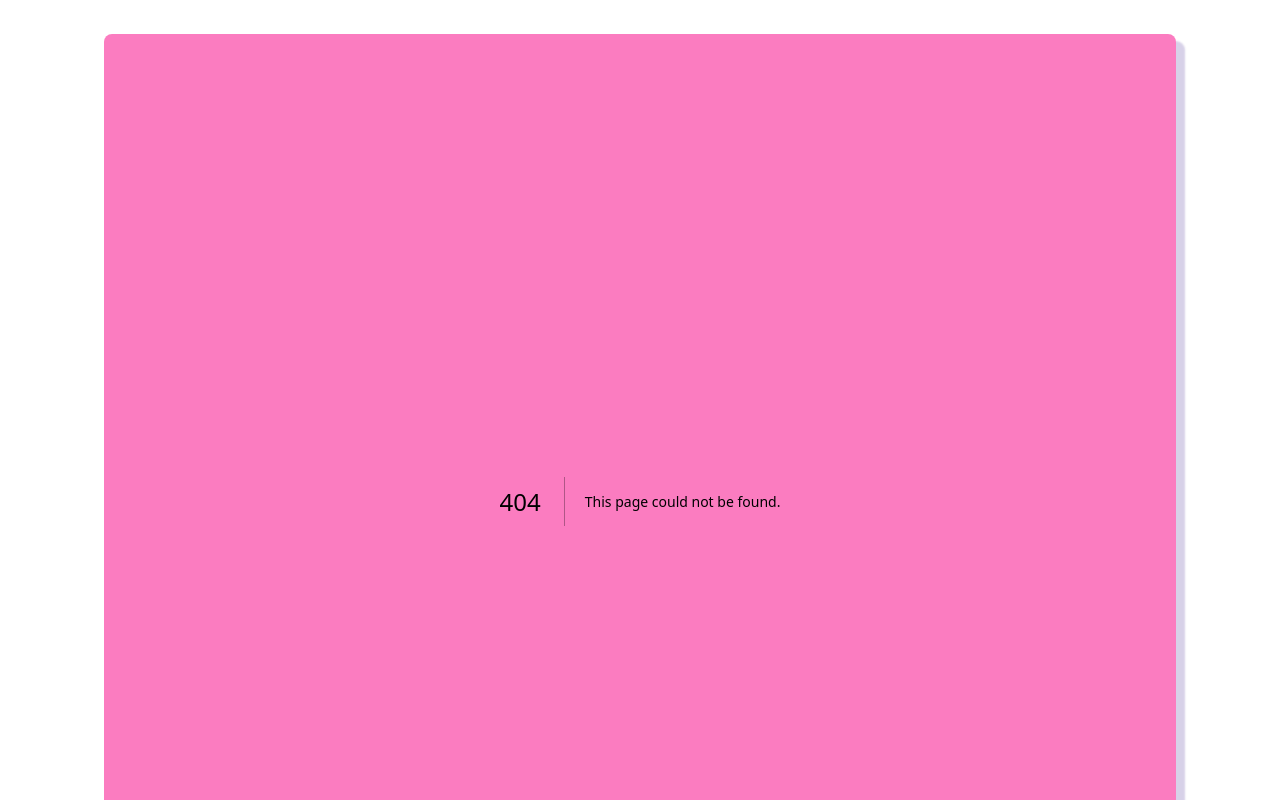
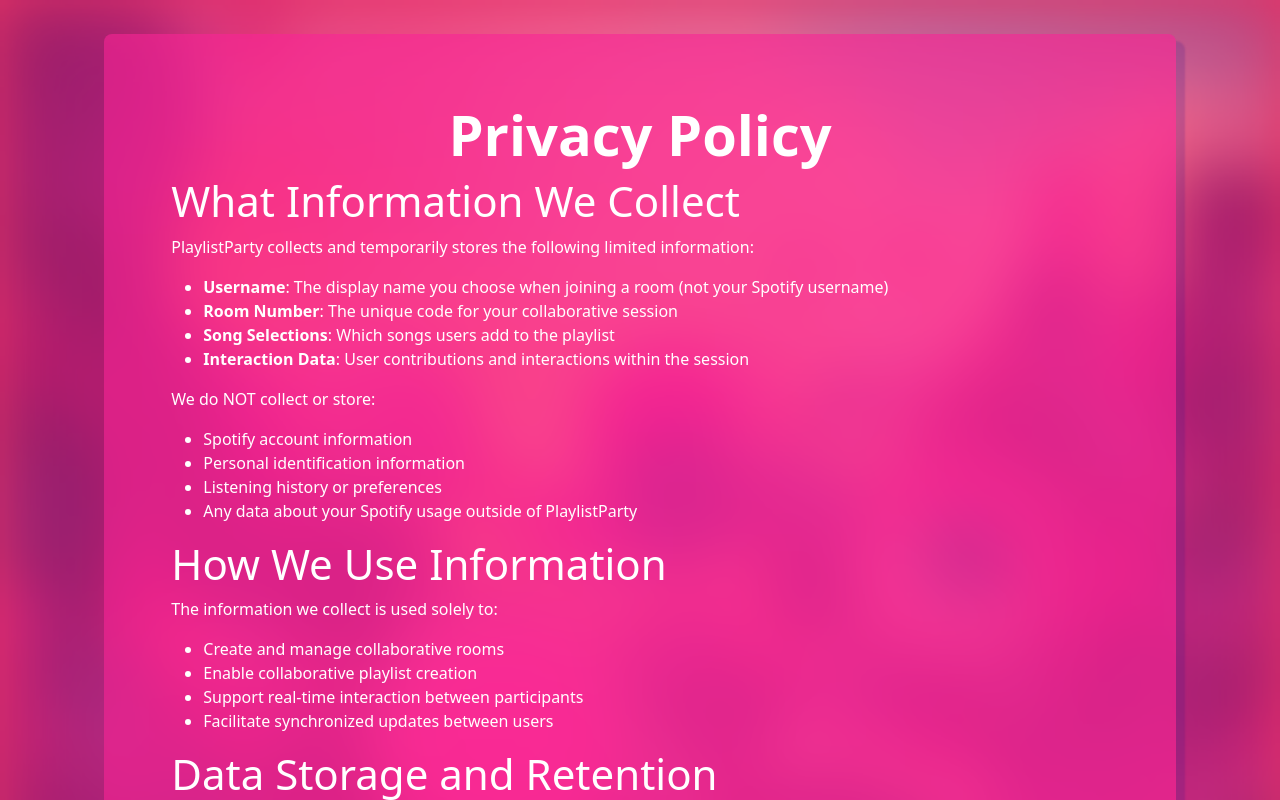
Before and after one commit to danohart/playlistparty, a Next.js app: page /privacy in a window 1280 px wide. Before the commit this address had no page. Built offline with nearby package versions, Linux system fonts and the light colour scheme.

Commit message:
Add privacy policy

```diff
--- /dev/null
+++ b/pages/privacy.js
@@ -0,0 +1,101 @@
+import Meta from "@/compontents/Meta";
+import { Col, Row } from "react-bootstrap";
+
+export default function PrivacyPolicy() {
+  return (
+    <Row>
+      <Meta title='Privacy Policy' />
+      <Col>
+        <h1 id='privacy-policy-for-playlistparty'>Privacy Policy</h1>
+        <h2 id='what-information-we-collect'>What Information We Collect</h2>
+        <p>
+          PlaylistParty collects and temporarily stores the following limited
+          information:
+        </p>
+        <ul>
+          <li>
+            <strong>Username</strong>: The display name you choose when joining
+            a room (not your Spotify username)
+          </li>
+          <li>
+            <strong>Room Number</strong>: The unique code for your collaborative
+            session
+          </li>
+          <li>
+            <strong>Song Selections</strong>: Which songs users add to the
+            playlist
+          </li>
+          <li>
+            <strong>Interaction Data</strong>: User contributions and
+            interactions within the session
+          </li>
+        </ul>
+        <p>We do NOT collect or store:</p>
+        <ul>
+          <li>Spotify account information</li>
+          <li>Personal identification information</li>
+          <li>Listening history or preferences</li>
+          <li>Any data about your Spotify usage outside of PlaylistParty</li>
+        </ul>
+        <h2 id='how-we-use-information'>How We Use Information</h2>
+        <p>The information we collect is used solely to:</p>
+        <ul>
+          <li>Create and manage collaborative rooms</li>
+          <li>Enable collaborative playlist creation</li>
+          <li>Support real-time interaction between participants</li>
+          <li>Facilitate synchronized updates between users</li>
+        </ul>
+        <h2 id='data-storage-and-retention'>Data Storage and Retention</h2>
+        <ul>
+          <li>
+            All session data is stored locally in your browser using
+            localStorage
+          </li>
+          <li>
+            Data is automatically deleted when:
+            <ul>
+              <li>You leave a room</li>
+              <li>You clear your browser data</li>
+              <li>The collaborative session ends</li>
+            </ul>
+          </li>
+          <li>No data is retained on servers after the session ends</li>
+        </ul>
+        <h2 id='third-party-services'>Third-Party Services</h2>
+        <p>PlaylistParty uses:</p>
+        <ul>
+          <li>Spotify&#39;s API for playlist management</li>
+          <li>Pusher for real-time updates</li>
+        </ul>
+        <p>
+          Your interaction with the Spotify service is governed by Spotify&#39;s
+          own privacy policy and terms of use.
+        </p>
+        <h2 id='your-rights'>Your Rights</h2>
+        <p>You can:</p>
+        <ul>
+          <li>Clear your session data at any time by leaving the room</li>
+          <li>Control your contributions to collaborative playlists</li>
+          <li>
+            Request removal of any stored data by clearing your browser data
+          </li>
+        </ul>
+        <h2 id='contact'>Contact</h2>
+        <p>
+          For questions about this privacy policy or PlaylistParty&#39;s data
+          practices, please contact the creator and{" "}
+          <a href='mailto:playlistparty@danielhart.co'>
+            Chicago based web developer
+          </a>{" "}
+          of this game, <a href='mailto:playlistparty@danielhart.co'>Daniel</a>.
+        </p>
+        <h2 id='changes-to-this-policy'>Changes to This Policy</h2>
+        <p>
+          We may update this privacy policy as needed. Any changes will be
+          reflected in this document with a new effective date.
+        </p>
+        <p>Last updated: 12/12/2024</p>
+      </Col>
+    </Row>
+  );
+}
--- a/styles/_base.scss
+++ b/styles/_base.scss
@@ -15,7 +15,7 @@ body {
 }
 
 a {
-    color: $green;
+    color: $dark-purple;
 }
 
 main {
```
